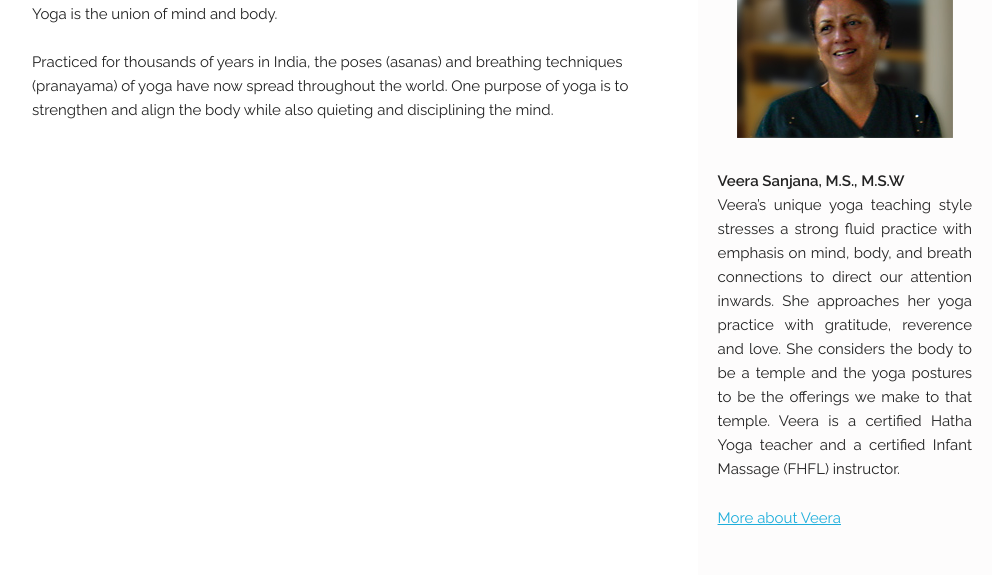
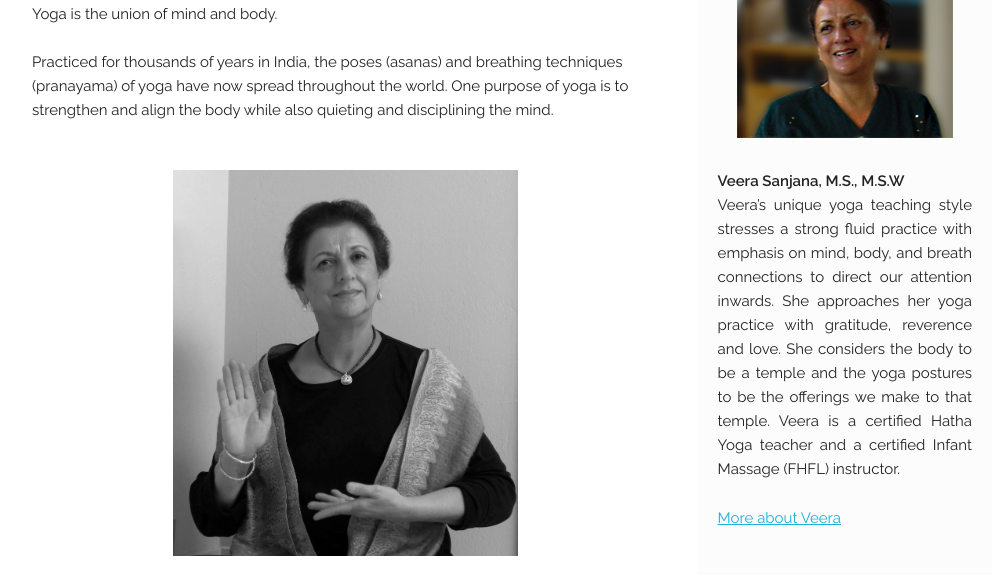
Before and after one commit to veerasanjanayoga/veerasanjanayoga.github.io, a plain HTML site: page index.html in a window 1280 px wide. Shown: the part 355-942 px from the top of the page, without its empty margins (128-1131 px from the left). Drawn offline with Linux system fonts and the light colour scheme.

Commit message:
Add files via upload

```diff
--- a/index.html
+++ b/index.html
@@ -75,6 +75,8 @@
 	    <h4>Philosophy</h4>
     	Yoga is the union of mind and body.<br /> <br />
 		Practiced for thousands of years in India, the poses (asanas) and breathing techniques (pranayama) of yoga have now spread throughout the world. One purpose of yoga is to strengthen and align the body while also quieting and disciplining the mind.
+    	<center> <br/> <br/> <img src="images/updated_veera_yoga_grayscale.jpg" width="55%">    <br/> <br/>     </center>
+
 	</div>
 
     <div class="four columns" style="padding: 20px; background-color: #fdfcfc; ">
```
